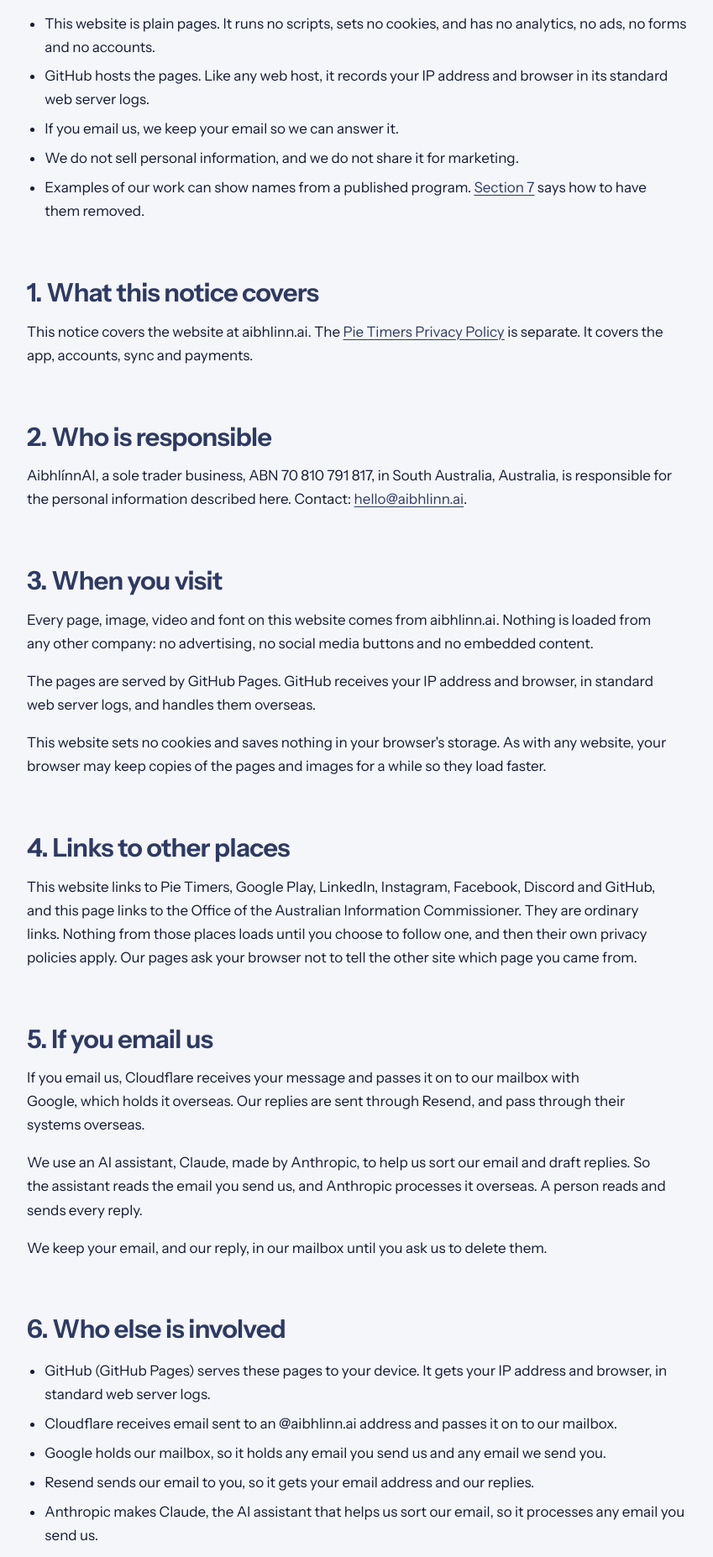
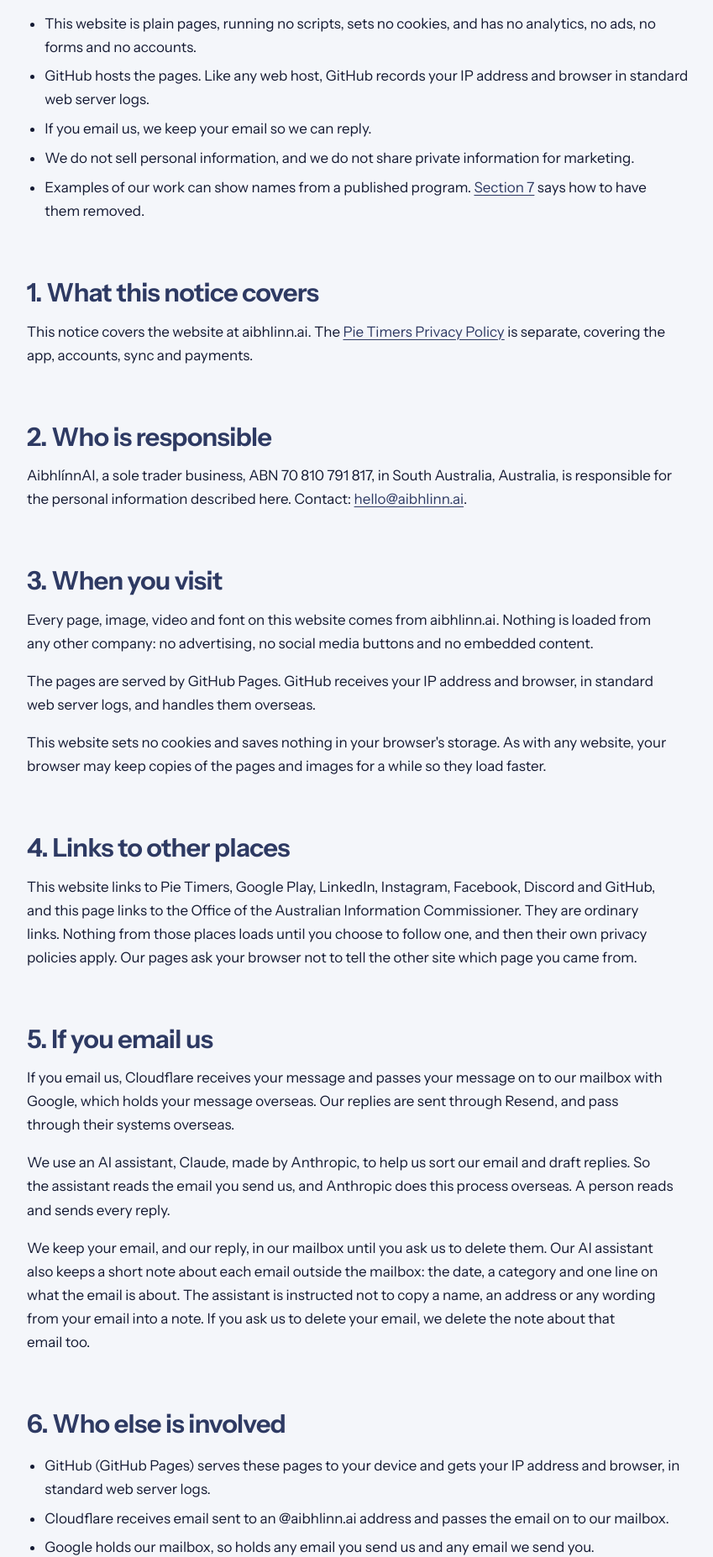
Before and after one commit to AibhlinnAI/aibhlinn.ai, a plain HTML site: page privacy.html in a window 1280 px wide. Shown: the part 502-2356 px from the top of the page at 84% size, without its empty margins (100-949 px from the left). Drawn offline with Linux system fonts and the light colour scheme.

Commit message:
Copy the owner's wording into the privacy notice and the terms
The owner edited both pages in his working document and asked for the
wording to be copied over on 25 November 2026.

- Privacy notice: his rewording throughout, and three new sentences in
  section 5 about the short note the AI assistant keeps for each email
- Terms: event programs carry links to our two websites (section 6),
  and three small rewordings
- "Last updated", dateModified and the sitemap move to 25 November 2026
  on both pages

Nothing here is live: this branch is a draft.

Co-Authored-By: Claude Fable 5.2 <noreply@anthropic.com>

```diff
--- a/privacy.html
+++ b/privacy.html
@@ -67,7 +67,7 @@
       "breadcrumb": {
         "@id": "https://aibhlinn.ai/privacy.html#breadcrumb"
       },
-      "dateModified": "2026-11-22"
+      "dateModified": "2026-11-25"
     },
     {
       "@type": "BreadcrumbList",
@@ -108,10 +108,11 @@
      The last bullet of the short version and the second paragraph of
      section 7, about people named in the examples of our work, go with
      section 6 of terms.html ("Work we make for you"), which the owner
-     approved on 22 November 2026. These two were added the same day and
-     are waiting for the owner to approve them.
-     Change them together. The bullet sits beside the promise not to
-     share personal information for marketing, which is unchanged.
+     approved on 22 November 2026. Change them together.
+     The wording of this page is the owner's, copied from his working
+     document on 25 November 2026. He will review that document again
+     after the site is live. Section 5 says an AI assistant keeps a short
+     note about each email: keep that true to how the inbox agent works.
      Write the ABN with &nbsp; between its parts. -->
 <body>
 <a class="skip" href="#main">Skip to content</a>
@@ -140,7 +141,7 @@
         </ol>
       </nav>
       <h1>Privacy notice for this website</h1>
-      <p class="updated">Last updated: <time datetime="2026-11-22">22 November 2026</time><br>
+      <p class="updated">Last updated: <time datetime="2026-11-25">25 November 2026</time><br>
       See also the <a href="terms.html">website terms</a> and the
       <a href="https://pietimers.aibhlinn.ai/privacy.html">Pie Timers Privacy Policy</a>.</p>
     </div>
@@ -149,13 +150,13 @@
 
     <h2>The short version</h2>
     <ul>
-      <li>This website is plain pages. It runs no scripts, sets no cookies,
+      <li>This website is plain pages, running no scripts, sets no cookies,
       and has no analytics, no ads, no forms and no accounts.</li>
-      <li>GitHub hosts the pages. Like any web host, it records your IP
-      address and browser in its standard web server logs.</li>
-      <li>If you email us, we keep your email so we can answer it.</li>
-      <li>We do not sell personal information, and we do not share it for
-      marketing.</li>
+      <li>GitHub hosts the pages. Like any web host, GitHub records your IP
+      address and browser in standard web server logs.</li>
+      <li>If you email us, we keep your email so we can reply.</li>
+      <li>We do not sell personal information, and we do not share private information
+      for marketing.</li>
       <li>Examples of our work can show names from a published program.
       <a href="#your-choices">Section 7</a> says how to have them
       removed.</li>
@@ -164,7 +165,7 @@
     <h2>1. What this notice covers</h2>
     <p>This notice covers the website at aibhlinn.ai. The
     <a href="https://pietimers.aibhlinn.ai/privacy.html">Pie Timers Privacy Policy</a>
-    is separate. It covers the app, accounts, sync and payments.</p>
+    is separate, covering the app, accounts, sync and payments.</p>
 
     <h2>2. Who is responsible</h2>
     <p>AibhlínnAI, a sole trader business, ABN&nbsp;70&nbsp;810&nbsp;791&nbsp;817,
@@ -191,34 +192,38 @@
     which page you came from.</p>
 
     <h2>5. If you email us</h2>
-    <p>If you email us, Cloudflare receives your message and passes it on to
-    our mailbox with Google, which holds it overseas. Our replies are sent
+    <p>If you email us, Cloudflare receives your message and passes your message on
+    to our mailbox with Google, which holds your message overseas. Our replies are sent
     through Resend, and pass through their systems overseas.</p>
     <p>We use an AI assistant, Claude, made by Anthropic, to help us sort our
     email and draft replies. So the assistant reads the email you send us,
-    and Anthropic processes it overseas. A person reads and sends every
+    and Anthropic does this process overseas. A person reads and sends every
     reply.</p>
     <p>We keep your email, and our reply, in our mailbox until you ask us to
-    delete them.</p>
+    delete them. Our AI assistant also keeps a short note about each email
+    outside the mailbox: the date, a category and one line on what the email
+    is about. The assistant is instructed not to copy a name, an address or
+    any wording from your email into a note. If you ask us to delete your
+    email, we delete the note about that email too.</p>
 
     <h2>6. Who else is involved</h2>
     <ul>
-      <li>GitHub (GitHub Pages) serves these pages to your device. It gets
-      your IP address and browser, in standard web server logs.</li>
+      <li>GitHub (GitHub Pages) serves these pages to your device and
+      gets your IP address and browser, in standard web server logs.</li>
       <li>Cloudflare receives email sent to an @aibhlinn.ai address and
-      passes it on to our mailbox.</li>
-      <li>Google holds our mailbox, so it holds any email you send us and
+      passes the email on to our mailbox.</li>
+      <li>Google holds our mailbox, so holds any email you send us and
       any email we send you.</li>
-      <li>Resend sends our email to you, so it gets your email address and
+      <li>Resend sends our email to you, so Resend gets your email address and
       our replies.</li>
       <li>Anthropic makes Claude, the AI assistant that helps us sort our
-      email, so it processes any email you send us.</li>
+      email, so Claude processes any email you send us.</li>
     </ul>
     <p>We do not sell, rent or trade personal information to anybody.</p>
 
     <h2 id="your-choices">7. Your choices</h2>
-    <p>You can ask what we hold about you, and ask us to correct it or
-    delete it. Email
+    <p>You can ask what we hold about you, and ask us to correct or
+    delete your personal information. Email
     <a href="mailto:hello@aibhlinn.ai">hello@aibhlinn.ai</a>
     and we will respond within 30 days.</p>
     <p>The examples of our work on the
@@ -232,7 +237,7 @@
     <a href="https://www.oaic.gov.au/" rel="noopener">Office of the Australian Information Commissioner</a>.</p>
 
     <h2>8. Changes</h2>
-    <p>If this notice changes, the date at the top changes with it.</p>
+    <p>If this notice changes, the date at the top changes as well.</p>
   </div>
 </main>
 
--- a/sitemap.xml
+++ b/sitemap.xml
@@ -4,7 +4,7 @@
   <url><loc>https://aibhlinn.ai/services.html</loc><lastmod>2026-11-25</lastmod></url>
   <url><loc>https://aibhlinn.ai/ai-automation.html</loc><lastmod>2026-11-25</lastmod></url>
   <url><loc>https://aibhlinn.ai/brand.html</loc><lastmod>2026-11-24</lastmod></url>
-  <url><loc>https://aibhlinn.ai/privacy.html</loc><lastmod>2026-11-22</lastmod></url>
-  <url><loc>https://aibhlinn.ai/terms.html</loc><lastmod>2026-11-22</lastmod></url>
+  <url><loc>https://aibhlinn.ai/privacy.html</loc><lastmod>2026-11-25</lastmod></url>
+  <url><loc>https://aibhlinn.ai/terms.html</loc><lastmod>2026-11-25</lastmod></url>
   <url><loc>https://aibhlinn.ai/accessibility.html</loc><lastmod>2026-11-24</lastmod></url>
 </urlset>
```
Also changed, not shown: terms.html (+11 -9 lines).
